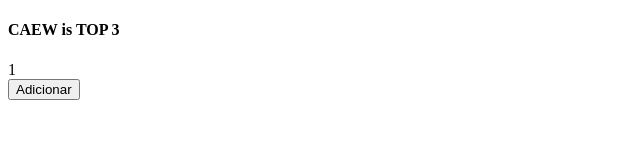
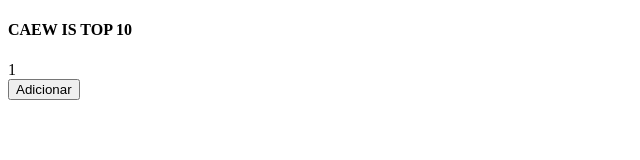
Before and after one commit to caew/project_1, a Next.js app: page / in a window 1280 px wide. Shown: the top 160 px of the page, without its empty margins (0-640 px from the left). Built offline with nearby package versions, Linux system fonts and the light colour scheme.

Commit message:
Primeira Pagina

```diff
--- a/pages/index.js
+++ b/pages/index.js
@@ -3,7 +3,7 @@ import{ useState } from 'react';
 function Home  () {
     return (
         <div>
-            <h4>CAEW is TOP 3</h4>
+            <h4>CAEW IS TOP 10</h4>
             <Contador />
         </div>
     )
```
